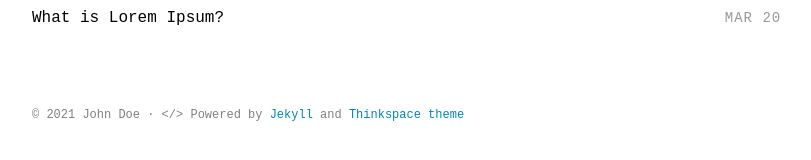
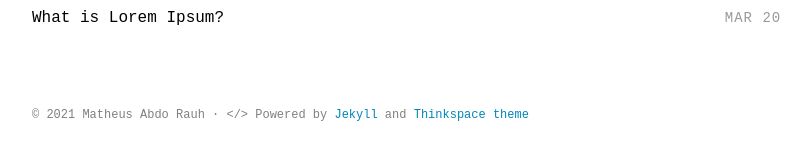
Before and after one commit to m-rauh/m-rauh.github.io, a Jekyll site: the page built from index.html, in a window 1280 px wide. Shown: the part 469-629 px from the top of the page, without its empty margins (232-1043 px from the left). Built offline with Jekyll 4.4.1, drawn with Linux system fonts in a browser that asks for light colours; some web fonts are replaced.

Commit message:
Update _config.yml

```diff
--- a/_config.yml
+++ b/_config.yml
@@ -28,7 +28,7 @@ sass:
 
 # Author settings
 author:
-  name     : "John Doe"
+  name     : "Matheus Abdo Rauh"
 
 plugins:
   - jekyll-sitemap
```
